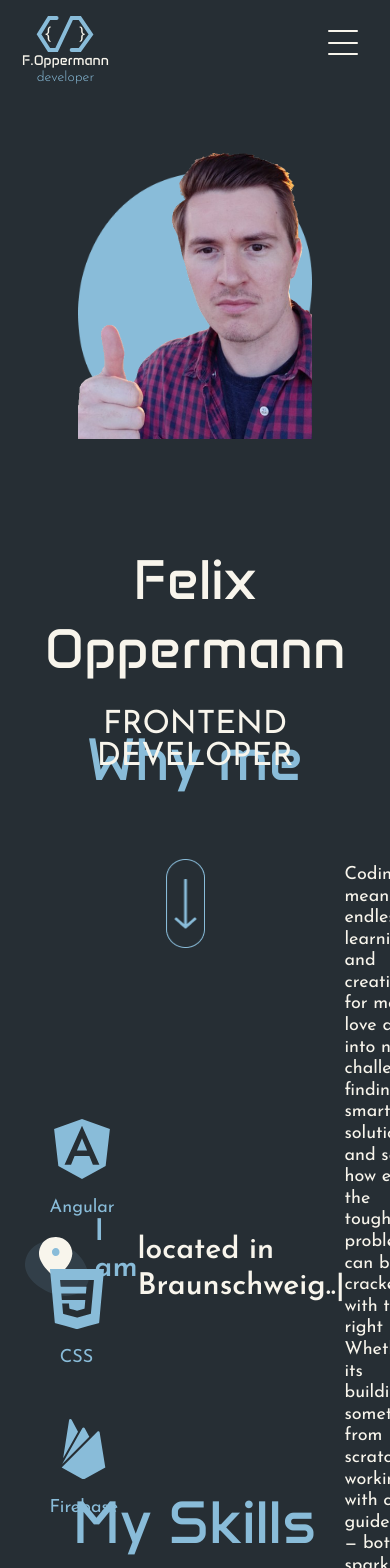
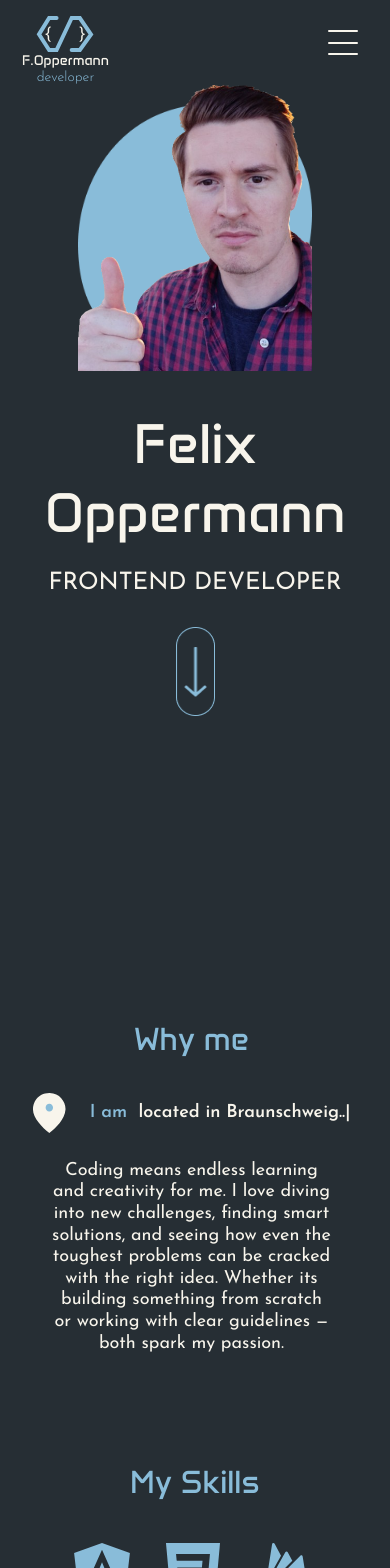
Before and after one commit to Auprman/portfolio, an Angular app: page /skills in a window 390 px wide. Shown: the top 1568 px of the page. Built offline with nearby package versions, Linux system fonts and the light colour scheme.

Commit message:
responsive styling myskills section

```diff
--- a/src/sections/atf/atf.component.scss
+++ b/src/sections/atf/atf.component.scss
@@ -153,7 +153,7 @@ h2{
 }
 @media (max-width:1433px){
     .links:nth-child(1) {
-        right: 48%;
+        right: 50%;
     }
 }
 
@@ -169,6 +169,7 @@ h2{
 @media (max-width: 1024px) {
     .main-container-atf{
         margin-top: 85px;
+        justify-content: flex-start;
         flex-direction: column;
     }
     h1{
@@ -176,14 +177,47 @@ h2{
     }
     h2{
         font-size: 32px;
+        margin-bottom: 8px;
     }
     .upper-section{
         display: none;
     }
     .left-section{
         width: 60vw;
+        height: auto;
     }
     .right-section{
         justify-content: flex-start;
+        width: auto;
+        height: auto;
+    }
+    .links{
+        display: flex;
+        align-items: center;
+        flex-direction: column;
+        gap: 16px;
+        right: 0;
+        &:nth-child(1){
+            height: auto;
+            margin-top: 24px;
+        }
+        a{
+            width: auto;
+        }
     }
 }
+
+@media (max-width: 652px) {
+    h2{
+        font-size: 24px;
+    }
+}
+
+@media (max-width: 380px) {
+    h1{
+        font-size: 40px;
+    }
+    h2{
+        font-size: 18px;
+    }
+}
--- a/src/sections/skills/skills.component.html
+++ b/src/sections/skills/skills.component.html
@@ -10,8 +10,11 @@
                 }
         </div>
         <div class="right-section">
+            <div class="headline-mobil">
+                <p>@if (global.language === 'en') {I am currently learning}@else {Momentan lerne ich}</p>
+            </div>
             <div class="right-section-current">
-                <p>@if (global.language === 'en') {I am currently learning}@else {Momentan lerne ich}</p>
+                <p class="headline">@if (global.language === 'en') {I am currently learning}@else {Momentan lerne ich}</p>
                 <div class="skill-symbols">
                     @for (skill of currentlyLearning; track $index) {
                         <div class="symbol">
--- a/src/sections/skills/skills.component.scss
+++ b/src/sections/skills/skills.component.scss
@@ -2,6 +2,7 @@ $mainBgColor: #262E34;
 $fontLightPurple : #F8F5EC;
 $lightBlue : #89BCD9;
 $BtnHoverBg  : #F8F5EC1F;
+$fJs: 'Josefin Sans';
 
 
 section{
@@ -92,3 +93,48 @@ h1{
         width: 32px;
     }
 }
+.headline-mobil{
+    display: none;
+}
+
+@media (max-width: 1024px) {
+    .skills{
+        flex-direction: column;
+        height: auto;
+    }
+    .left-section-skills{
+        width: auto;
+        justify-content: center;
+    }
+}
+
+@media (max-width: 830px) {
+    .right-section{
+        flex-direction: column;
+        background-image: none;
+    }
+    .right-section-current{
+        flex-direction: row;
+        background-image: none;
+    }
+    .headline{
+        display: none;
+    }
+    .headline-mobil{
+        display: flex;
+        justify-content: center;
+        font-size: 18px;
+        color: $lightBlue;
+        font-family: $fJs;
+        p{
+            padding-top: 40px;
+        }
+    }
+
+}
+
+@media (max-width: 652px) {
+    h1{
+        font-size: 32px;
+    }
+}
--- a/src/sections/why-me/why-me.component.html
+++ b/src/sections/why-me/why-me.component.html
@@ -2,9 +2,11 @@
     <h1>Why me</h1>
     <div class="text-area">
         <div class="location">
-            <img src="/assets/img/location/location.svg" alt="Location image">
-            <span class="fs30-lb">I am &nbsp;</span>
-            <span>located in Braunschweig..|</span>
+            <img [src]="isMobile ? '/assets/img/location/location-mobil.svg' : '/assets/img/location/location.svg'" alt="Location image">
+            <p>
+                <span class="fs30-lb">I am &nbsp;</span>
+                <span>located in Braunschweig..|</span>
+            </p>
         </div>
         <div class="text-about-me">
             <p>@if (global.language === 'en'){{{des.descriptionEn}}}@else {{{des.descriptionDe}}}</p>
--- a/src/sections/why-me/why-me.component.scss
+++ b/src/sections/why-me/why-me.component.scss
@@ -18,6 +18,9 @@ h1{
     color: $fontLightPurple;
     font-family: 'Josefin Sans';
     font-weight: 600;
+    img{
+        margin-right: 8px;
+    }
 }
 
 .fs30-lb{
@@ -74,3 +77,42 @@ h1{
     display: flex;
     justify-content: flex-end;
 }
+
+@media (max-width: 1024px) {
+    .text-area{
+        flex-direction: column;
+    }
+    .button{
+        display: none;
+    }
+    .text-about-me{
+        width: 80%;
+        p{
+            text-align: center;
+        }
+    }
+
+}
+
+@media (max-width: 652px) {
+    .why-me{
+        margin: 0 16px;
+    }
+    h1{
+        font-size: 32px;
+    }
+    .location{
+        font-size: 18px;
+        p{
+            text-align: center;
+        }
+
+        >img{
+            src: url('/assets/img/location/location-mobil.svg');
+            margin-right: 24px;
+        }
+    }
+    .fs30-lb{
+        font-size: 18px;
+    }
+}
--- a/src/sections/why-me/why-me.component.ts
+++ b/src/sections/why-me/why-me.component.ts
@@ -1,4 +1,4 @@
-import { Component, inject } from '@angular/core';
+import { Component, inject, HostListener } from '@angular/core';
 import { GlobalService } from '../../global.service';
 
 interface Description{
@@ -17,6 +17,17 @@ export class WhyMeComponent {
 
 global = inject(GlobalService);
 
+isMobile = false;
+
+ngOnInit() {
+  this.isMobile = window.innerWidth <= 652;
+}
+
+@HostListener('window:resize', ['$event'])
+onResize(event: any) {
+  this.isMobile = event.target.innerWidth <= 652;
+}
+
 des:Description = {
   descriptionEn: 'Coding means endless learning and creativity for me. I love diving into new challenges, finding smart solutions, and seeing how even the toughest problems can be cracked with the right idea. Whether its building something from scratch or working with clear guidelines — both spark my passion.',
   descriptionDe: 'Programmieren bedeutet für mich ständiges Lernen und kreative Freiheit. Ich liebe es, mich neuen Herausforderungen zu stellen, clevere Lösungen zu finden und zu sehen, wie selbst komplizierte Probleme mit der richtigen Idee lösbar sind. Egal ob ich frei gestalte oder nach festen Vorgaben arbeite – beides begeistert mich.Programmieren ist für mich mehr als nur Code – es ist eine Art zu denken, neugierig zu bleiben und mit jedem Projekt weiterzuwachsen.',
```
Also changed, not shown: public/assets/img/location/location-mobil.svg (added).
